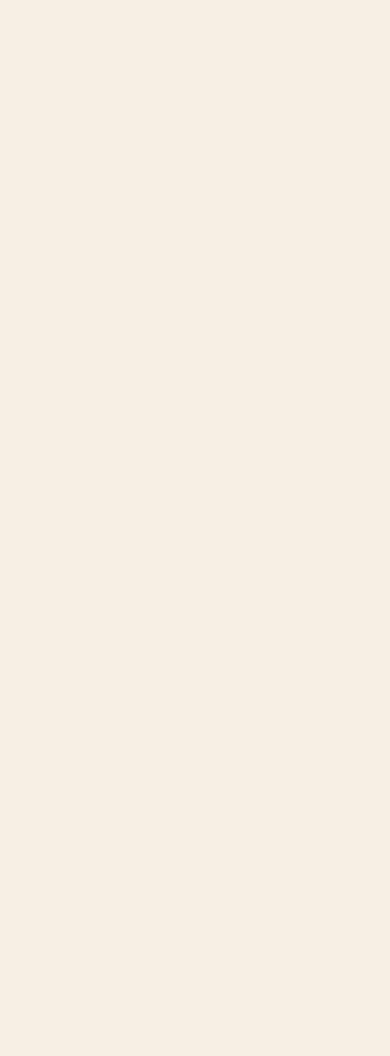
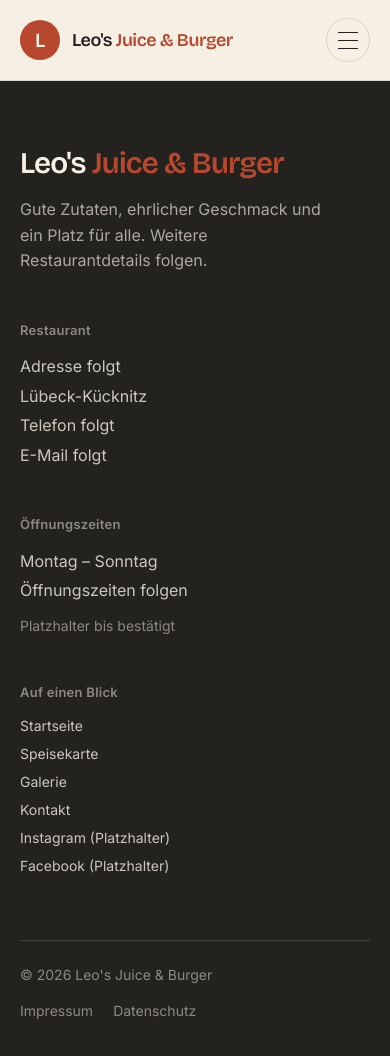
Before and after one commit to veokleo-create07/leosjuiceandburger.lubeck-kucknitz, a Next.js app: page / in a window 390 px wide. Shown: the top 1056 px of the page. Before the commit the page ends 844 px from the top, so only its background shows below. Built offline with nearby package versions, Linux system fonts and the light colour scheme.

Commit message:
Add responsive site navigation and footer

```diff
--- a/src/app/layout.tsx
+++ b/src/app/layout.tsx
@@ -1,6 +1,8 @@
 import type { Metadata } from "next";
 import "@fontsource-variable/bricolage-grotesque";
 import "@fontsource-variable/inter";
+import { SiteFooter } from "@/components/layout/site-footer";
+import { SiteHeader } from "@/components/layout/site-header";
 import "./globals.css";
 
 export const metadata: Metadata = {
@@ -11,7 +13,11 @@ export const metadata: Metadata = {
 export default function RootLayout({ children }: LayoutProps<"/">) {
   return (
     <html lang="en" className="h-full antialiased">
-      <body className="min-h-full flex flex-col">{children}</body>
+      <body className="flex min-h-full flex-col">
+        <SiteHeader />
+        <main className="flex-1">{children}</main>
+        <SiteFooter />
+      </body>
     </html>
   );
 }
--- a/src/app/page.tsx
+++ b/src/app/page.tsx
@@ -1,3 +1,3 @@
 export default function Home() {
-  return <main className="min-h-screen bg-cream" />;
+  return null;
 }
--- /dev/null
+++ b/src/components/layout/site-footer.tsx
@@ -0,0 +1,79 @@
+import Link from "next/link";
+
+const navigation = [
+  { label: "Startseite", href: "/" },
+  { label: "Speisekarte", href: "/#speisekarte" },
+  { label: "Galerie", href: "/#galerie" },
+  { label: "Kontakt", href: "/#kontakt" },
+];
+
+const socialLinks = [
+  { label: "Instagram (Platzhalter)", href: "#instagram" },
+  { label: "Facebook (Platzhalter)", href: "#facebook" },
+];
+
+export function SiteFooter() {
+  return (
+    <footer className="bg-charcoal text-cream">
+      <div className="content-width page-padding section-spacing">
+        <div className="grid gap-12 md:grid-cols-[1.5fr_1fr_1fr_1fr] md:gap-8">
+          <div>
+            <p className="font-heading text-3xl font-semibold tracking-tight">
+              Leo&apos;s <span className="text-burnt-orange">Juice &amp; Burger</span>
+            </p>
+            <p className="type-body mt-4 max-w-xs text-cream/65">
+              Gute Zutaten, ehrlicher Geschmack und ein Platz für alle. Weitere Restaurantdetails folgen.
+            </p>
+          </div>
+
+          <div>
+            <h2 className="type-label text-cream/50">Restaurant</h2>
+            <address className="type-body mt-4 space-y-1 not-italic text-cream/80">
+              <p>Adresse folgt</p>
+              <p>Lübeck-Kücknitz</p>
+              <p>Telefon folgt</p>
+              <p>E-Mail folgt</p>
+            </address>
+          </div>
+
+          <div>
+            <h2 className="type-label text-cream/50">Öffnungszeiten</h2>
+            <div className="type-body mt-4 space-y-1 text-cream/80">
+              <p>Montag – Sonntag</p>
+              <p>Öffnungszeiten folgen</p>
+              <p className="pt-2 text-sm text-cream/50">Platzhalter bis bestätigt</p>
+            </div>
+          </div>
+
+          <div>
+            <h2 className="type-label text-cream/50">Auf einen Blick</h2>
+            <nav className="mt-4 flex flex-col items-start gap-2" aria-label="Footer-Navigation">
+              {navigation.map((item) => (
+                <Link key={item.href} href={item.href} className="text-sm text-cream/80 transition-colors hover:text-cream">
+                  {item.label}
+                </Link>
+              ))}
+              {socialLinks.map((item) => (
+                <Link key={item.href} href={item.href} className="text-sm text-cream/80 transition-colors hover:text-cream">
+                  {item.label}
+                </Link>
+              ))}
+            </nav>
+          </div>
+        </div>
+
+        <div className="mt-16 flex flex-col gap-4 border-t border-cream/15 pt-6 text-sm text-cream/50 sm:flex-row sm:items-center sm:justify-between">
+          <p>© 2026 Leo&apos;s Juice &amp; Burger</p>
+          <div className="flex gap-5">
+            <Link href="#impressum" className="transition-colors hover:text-cream">
+              Impressum
+            </Link>
+            <Link href="#datenschutz" className="transition-colors hover:text-cream">
+              Datenschutz
+            </Link>
+          </div>
+        </div>
+      </div>
+    </footer>
+  );
+}
--- /dev/null
+++ b/src/components/layout/site-header.tsx
@@ -0,0 +1,106 @@
+"use client";
+
+import Link from "next/link";
+import { useEffect, useState } from "react";
+
+const navigation = [
+  { label: "Startseite", href: "/" },
+  { label: "Speisekarte", href: "/#speisekarte" },
+  { label: "Galerie", href: "/#galerie" },
+  { label: "Kontakt", href: "/#kontakt" },
+];
+
+export function SiteHeader() {
+  const [menuOpen, setMenuOpen] = useState(false);
+
+  useEffect(() => {
+    const handleEscape = (event: KeyboardEvent) => {
+      if (event.key === "Escape") {
+        setMenuOpen(false);
+      }
+    };
+
+    document.addEventListener("keydown", handleEscape);
+    return () => document.removeEventListener("keydown", handleEscape);
+  }, []);
+
+  return (
+    <header className="sticky top-0 z-50 border-b border-charcoal/10 bg-cream/95 backdrop-blur-md">
+      <div className="content-width page-padding">
+        <div className="flex h-20 items-center justify-between gap-6">
+          <Link
+            href="/"
+            className="group flex shrink-0 items-center gap-3 text-charcoal"
+            aria-label="Leo's Juice & Burger, Startseite"
+            onClick={() => setMenuOpen(false)}
+          >
+            <span className="flex size-10 items-center justify-center rounded-full bg-burnt-orange font-heading text-xl font-semibold text-cream transition-transform duration-200 group-hover:-rotate-6">
+              L
+            </span>
+            <span className="font-heading text-lg font-semibold leading-none tracking-tight">
+              Leo&apos;s <span className="text-burnt-orange">Juice &amp; Burger</span>
+            </span>
+          </Link>
+
+          <nav className="hidden items-center gap-8 md:flex" aria-label="Hauptnavigation">
+            {navigation.map((item) => (
+              <Link
+                key={item.href}
+                href={item.href}
+                className="relative py-2 text-sm font-medium text-charcoal/75 transition-colors duration-200 after:absolute after:inset-x-0 after:bottom-0 after:h-px after:origin-right after:scale-x-0 after:bg-burnt-orange after:transition-transform after:duration-200 hover:text-charcoal hover:after:origin-left hover:after:scale-x-100"
+              >
+                {item.label}
+              </Link>
+            ))}
+          </nav>
+
+          <div className="hidden md:block">
+            <Link href="/#reservierung" className="button-base button-primary">
+              Tisch reservieren
+            </Link>
+          </div>
+
+          <button
+            type="button"
+            className="flex size-11 items-center justify-center rounded-full border border-charcoal/15 text-charcoal transition-colors hover:border-charcoal md:hidden"
+            aria-expanded={menuOpen}
+            aria-controls="mobile-navigation"
+            aria-label={menuOpen ? "Menü schließen" : "Menü öffnen"}
+            onClick={() => setMenuOpen((open) => !open)}
+          >
+            <span className="relative block h-4 w-5" aria-hidden="true">
+              <span className={`absolute left-0 top-0 h-px w-5 bg-current transition-transform duration-300 ${menuOpen ? "translate-y-2 rotate-45" : ""}`} />
+              <span className={`absolute left-0 top-2 h-px w-5 bg-current transition-opacity duration-200 ${menuOpen ? "opacity-0" : ""}`} />
+              <span className={`absolute left-0 top-4 h-px w-5 bg-current transition-transform duration-300 ${menuOpen ? "-translate-y-2 -rotate-45" : ""}`} />
+            </span>
+          </button>
+        </div>
+
+        <div
+          id="mobile-navigation"
+          className={`overflow-hidden transition-[max-height,opacity] duration-300 md:hidden ${menuOpen ? "max-h-96 pb-6 opacity-100" : "max-h-0 opacity-0"}`}
+        >
+          <nav className="flex flex-col border-t border-charcoal/10 pt-4" aria-label="Mobile Hauptnavigation">
+            {navigation.map((item) => (
+              <Link
+                key={item.href}
+                href={item.href}
+                className="border-b border-charcoal/10 py-4 font-heading text-2xl tracking-tight text-charcoal transition-colors hover:text-burnt-orange"
+                onClick={() => setMenuOpen(false)}
+              >
+                {item.label}
+              </Link>
+            ))}
+            <Link
+              href="/#reservierung"
+              className="button-base button-primary mt-5 w-full"
+              onClick={() => setMenuOpen(false)}
+            >
+              Tisch reservieren
+            </Link>
+          </nav>
+        </div>
+      </div>
+    </header>
+  );
+}
```
